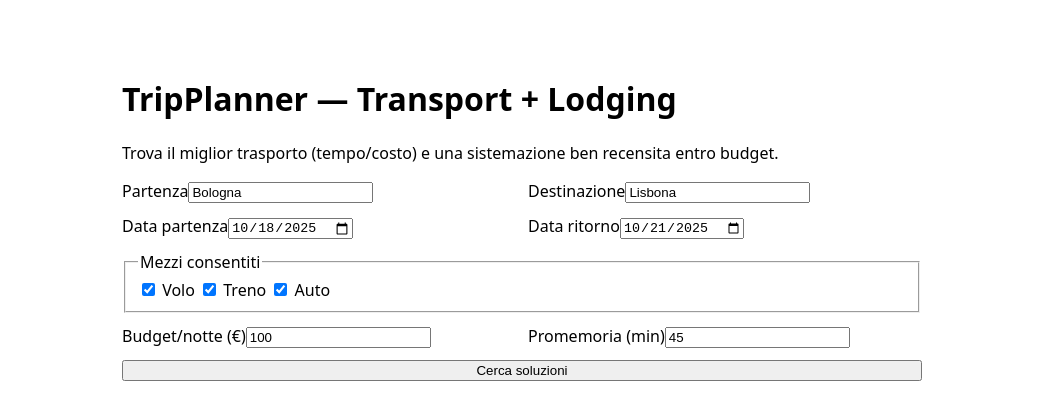
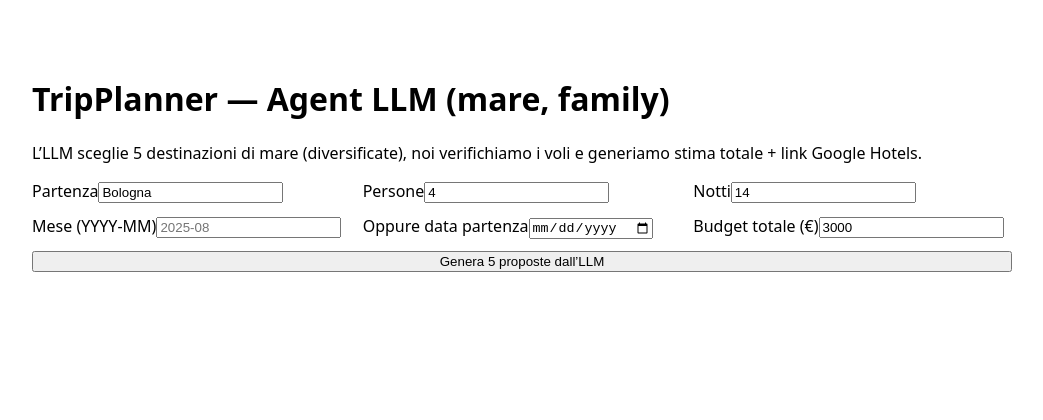
Before and after one commit to Mende1979/tripplanner-demo, a Next.js app: page / in a window 1280 px wide. Shown: the top 420 px of the page, without its empty margins (118-1161 px from the left). Built offline with nearby package versions, Linux system fonts and the light colour scheme.

Commit message:
Update page.tsx

```diff
--- a/app/page.tsx
+++ b/app/page.tsx
@@ -1,15 +1,24 @@
 'use client';
 import React, { useState } from 'react';
 
-type ApiResult = {
-  go: any;
-  back: any;
-  stay: any;
-  nights: number;
-  totalStay: number;
+type Proposal = {
+  id: string;
+  destination: { city: string; country?: string; iataCity: string; reason: string };
+  dates: { depart: string; return: string; nights: number };
+  party: number;
+  flight: {
+    go: { provider: string; durationMin: number; transfers: number; price: number };
+    back:{ provider: string; durationMin: number; transfers: number; price: number };
+    total: number;
+  };
+  lodging: { nights: number; estPerNight: number; estTotal: number; googleHotelsUrl: string; googleMapsUrl: string };
+  totalEstimate: number;
+  underBudget: boolean;
+  budget?: number;
   gcalLinks: string[];
   ics: string;
 };
+type ApiResult = { proposals: Proposal[] };
 
 export default function Home() {
   const [loading, setLoading] = useState(false);
@@ -18,142 +27,116 @@ export default function Home() {
 
   async function onSubmit(e: React.FormEvent<HTMLFormElement>) {
     e.preventDefault();
-    setLoading(true);
-    setError(null);
-    setRes(null);
+    setLoading(true); setError(null); setRes(null);
 
     try {
       const fd = new FormData(e.currentTarget);
-      const modes = fd.getAll('modes') as string[];
       const payload = {
-        origin: fd.get('origin'),
-        dest: fd.get('dest'),
-        departDate: fd.get('departDate'),
-        returnDate: fd.get('returnDate'),
-        modes,
-        maxNight: fd.get('maxNight'),
-        alarmMin: fd.get('alarmMin'),
+        origin: String(fd.get('origin') || 'Bologna'),
+        month: String(fd.get('month') || ''),       // YYYY-MM
+        startDate: String(fd.get('startDate') || ''), // YYYY-MM-DD
+        nights: Number(fd.get('nights') || 14),
+        party: Number(fd.get('party') || 4),
+        budget: fd.get('budget') ? Number(fd.get('budget')) : undefined,
       };
 
-      const r = await fetch('/api/plan', {
+      const r = await fetch('/api/agent', {
         method: 'POST',
         headers: { 'Content-Type': 'application/json' },
         body: JSON.stringify(payload),
       });
-
       if (!r.ok) {
-        const j = await r.json().catch(() => ({} as any));
-        setError((j as any)?.error || 'Errore imprevisto');
+        const j = await r.json().catch(() => ({} as { error?: string }));
+        setError(j?.error || 'Errore imprevisto');
         return;
       }
-
       const j = (await r.json()) as ApiResult;
       setRes(j);
-    } catch (err: any) {
-      setError(String(err?.message || err));
+    } catch (err: unknown) {
+      const msg = err instanceof Error ? err.message : String(err);
+      setError(msg);
     } finally {
       setLoading(false);
     }
   }
 
-  function downloadICS() {
-    if (!res) return;
-    const blob = new Blob([res.ics], { type: 'text/calendar;charset=utf-8' });
+  function downloadICS(p: Proposal) {
+    const blob = new Blob([p.ics], { type: 'text/calendar;charset=utf-8' });
     const url = URL.createObjectURL(blob);
     const a = document.createElement('a');
-    a.href = url;
-    a.download = 'tripplanner.ics';
-    a.click();
+    a.href = url; a.download = `trip-${p.destination.iataCity}.ics`; a.click();
     URL.revokeObjectURL(url);
   }
 
   return (
-    <main style={{ maxWidth: 800, margin: '40px auto', padding: 16, fontFamily: 'system-ui, sans-serif' }}>
-      <h1>TripPlanner — Transport + Lodging</h1>
-      <p>Trova il miglior trasporto (tempo/costo) e una sistemazione ben recensita entro budget.</p>
+    <main style={{ maxWidth: 980, margin: '40px auto', padding: 16, fontFamily: 'system-ui, sans-serif' }}>
+      <h1>TripPlanner — Agent LLM (mare, family)</h1>
+      <p>L’LLM sceglie 5 destinazioni di mare (diversificate), noi verifichiamo i voli e generiamo stima totale + link Google Hotels.</p>
 
       <form onSubmit={onSubmit} style={{ display: 'grid', gap: 12, marginTop: 16 }}>
-        <div style={{ display: 'grid', gridTemplateColumns: '1fr 1fr', gap: 12 }}>
-          <label>
-            Partenza
+        <div style={{ display:'grid', gridTemplateColumns:'1fr 1fr 1fr', gap:12 }}>
+          <label> Partenza
             <input name="origin" defaultValue="Bologna" required />
           </label>
-          <label>
-            Destinazione
-            <input name="dest" defaultValue="Lisbona" required />
+          <label> Persone
+            <input type="number" name="party" defaultValue={4} min={1} />
+          </label>
+          <label> Notti
+            <input type="number" name="nights" defaultValue={14} min={1} />
           </label>
         </div>
 
-        <div style={{ display: 'grid', gridTemplateColumns: '1fr 1fr', gap: 12 }}>
-          <label>
-            Data partenza
-            <input type="date" name="departDate" defaultValue="2025-10-18" required />
+        <div style={{ display:'grid', gridTemplateColumns:'1fr 1fr 1fr', gap:12 }}>
+          <label> Mese (YYYY-MM)
+            <input name="month" placeholder="2025-08" />
           </label>
-          <label>
-            Data ritorno
-            <input type="date" name="returnDate" defaultValue="2025-10-21" required />
+          <label> Oppure data partenza
+            <input type="date" name="startDate" />
+          </label>
+          <label> Budget totale (€)
+            <input type="number" name="budget" defaultValue={3000} min={0} />
           </label>
         </div>
 
-        <fieldset>
-          <legend>Mezzi consentiti</legend>
-          <label><input type="checkbox" name="modes" value="flight" defaultChecked /> Volo</label>{' '}
-          <label><input type="checkbox" name="modes" value="train" defaultChecked /> Treno</label>{' '}
-          <label><input type="checkbox" name="modes" value="drive" defaultChecked /> Auto</label>
-        </fieldset>
-
-        <div style={{ display: 'grid', gridTemplateColumns: '1fr 1fr', gap: 12 }}>
-          <label>
-            Budget/notte (€)
-            <input type="number" name="maxNight" defaultValue={100} min={0} />
-          </label>
-          <label>
-            Promemoria (min)
-            <input type="number" name="alarmMin" defaultValue={45} min={0} />
-          </label>
-        </div>
-
-        <button type="submit" disabled={loading}>{loading ? 'Cerco…' : 'Cerca soluzioni'}</button>
+        <button type="submit" disabled={loading}>{loading ? 'Genero…' : 'Genera 5 proposte dall’LLM'}</button>
       </form>
 
-      {!!error && <p style={{ color: 'crimson' }}>Errore: {error}</p>}
+      {!!error && <p style={{ color: 'crimson', marginTop: 12 }}>Errore: {error}</p>}
 
-      {res && (
-        <section style={{ marginTop: 24 }}>
-          <h2>Risultati</h2>
-
-          <h3>Trasporti</h3>
-          <p>
-            <b>Andata</b>: {res.go.mode?.toUpperCase()} {res.go.provider} · {res.go.depText} → {res.go.arrText} · {res.go.durationMin} min ·{' '}
-            {res.go.transfers || 0} transiti · €{Math.round(res.go.price)} · {res.go.notes || ''}
+      {res?.proposals && (
+        <section style={{ marginTop: 24, display:'grid', gap:16 }}>
+          {res.proposals.map((p) => (
+            <article key={p.id} style={{ border:'1px solid #ddd', borderRadius:12, padding:16 }}>
+              <h3 style={{ marginTop: 0 }}>
+                {p.destination.city} ({p.destination.iataCity}) {p.underBudget ? '· ✅ entro budget' : '· ⚠️ sopra budget'}
+              </h3>
+              <p style={{ margin:'6px 0' }}>
+                <b>Motivo</b>: {p.destination.reason}
               </p>
-          <p>
-            <b>Ritorno</b>: {res.back.mode?.toUpperCase()} {res.back.provider} · {res.back.depText} → {res.back.arrText} · {res.back.durationMin} min ·{' '}
-            {res.back.transfers || 0} transiti · €{Math.round(res.back.price)} · {res.back.notes || ''}
+              <p style={{ margin:'6px 0' }}>
+                <b>Date</b>: {p.dates.depart} → {p.dates.return} · {p.dates.nights} notti · <b>Persone</b>: {p.party}
               </p>
-
-          <h3>Sistemazione</h3>
-          <p>
-            <b>{res.stay.name}</b> ({res.stay.location}) — Rating {res.stay.rating}/5 ({res.stay.reviews} recensioni)
-            <br />
-            €{Math.round(res.stay.pricePerNight)}/notte × {res.nights} = <b>€{res.totalStay}</b>
+              <p style={{ margin:'6px 0' }}>
+                <b>Voli</b>: Andata {p.flight.go.provider} · {p.flight.go.durationMin} min · {p.flight.go.transfers} scali · €{Math.round(p.flight.go.price)}<br/>
+                Ritorno {p.flight.back.provider} · {p.flight.back.durationMin} min · {p.flight.back.transfers} scali · €{Math.round(p.flight.back.price)}<br/>
+                <b>Totale voli</b>: €{Math.round(p.flight.total)}
               </p>
-          {res.stay.url && (
-            <p>
-              <a href={res.stay.url} target="_blank" rel="noopener">Apri link struttura</a>
+              <p style={{ margin:'6px 0' }}>
+                <b>Alloggio</b>: stima €{p.lodging.estPerNight}/notte × {p.lodging.nights} = <b>€{p.lodging.estTotal}</b><br/>
+                <a href={p.lodging.googleHotelsUrl} target="_blank" rel="noopener">Apri Google Hotels (date)</a> ·{' '}
+                <a href={p.lodging.googleMapsUrl} target="_blank" rel="noopener">Apri su Maps</a>
               </p>
-          )}
-
-          <p>
-            <button onClick={downloadICS}>⬇️ Scarica calendario (.ics)</button>
+              <p style={{ margin:'6px 0' }}>
+                <b>Totale stimato</b>: €{Math.round(p.totalEstimate)} {p.budget ? `(budget €${p.budget})` : ''}
               </p>
-
-          <h3>Aggiungi i singoli eventi su Google Calendar</h3>
-          <ol>
-            {res.gcalLinks.map((u, i) => (
-              <li key={i}><a href={u} target="_blank" rel="noopener">Aggiungi evento {i + 1}</a></li>
+              <div style={{ display:'flex', gap:10, flexWrap:'wrap' }}>
+                <button onClick={() => downloadICS(p)}>⬇️ Scarica .ics</button>
+                {p.gcalLinks.map((u, i) => (
+                  <a key={i} href={u} target="_blank" rel="noopener">Aggiungi evento {i+1}</a>
                 ))}
-          </ol>
+              </div>
+            </article>
+          ))}
         </section>
       )}
     </main>
```
Lines whose indentation alone changed are shown as unchanged.
